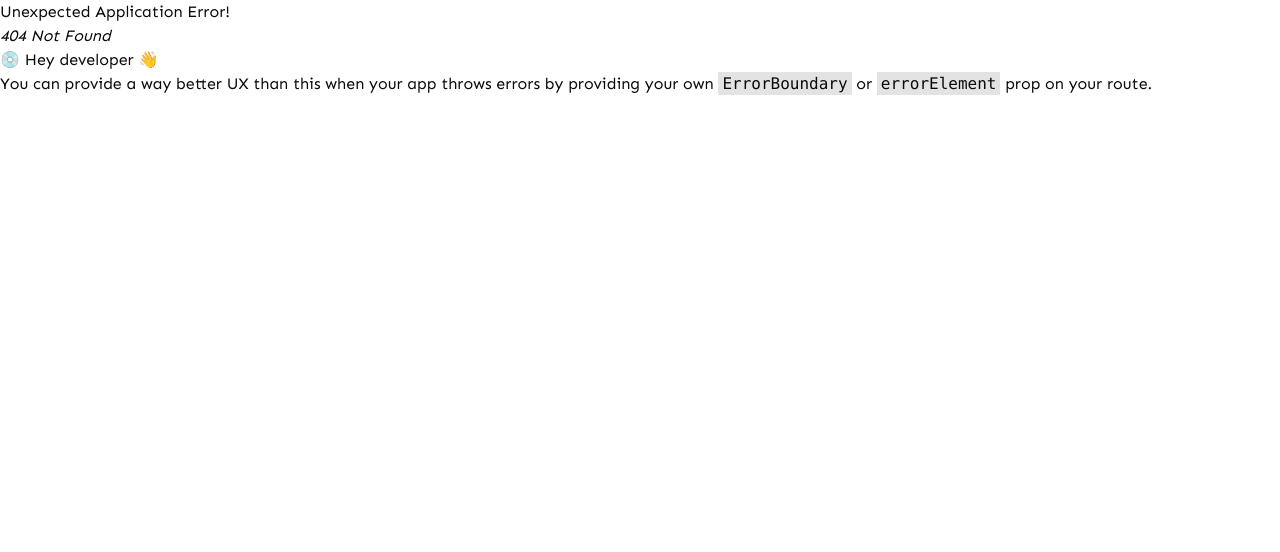
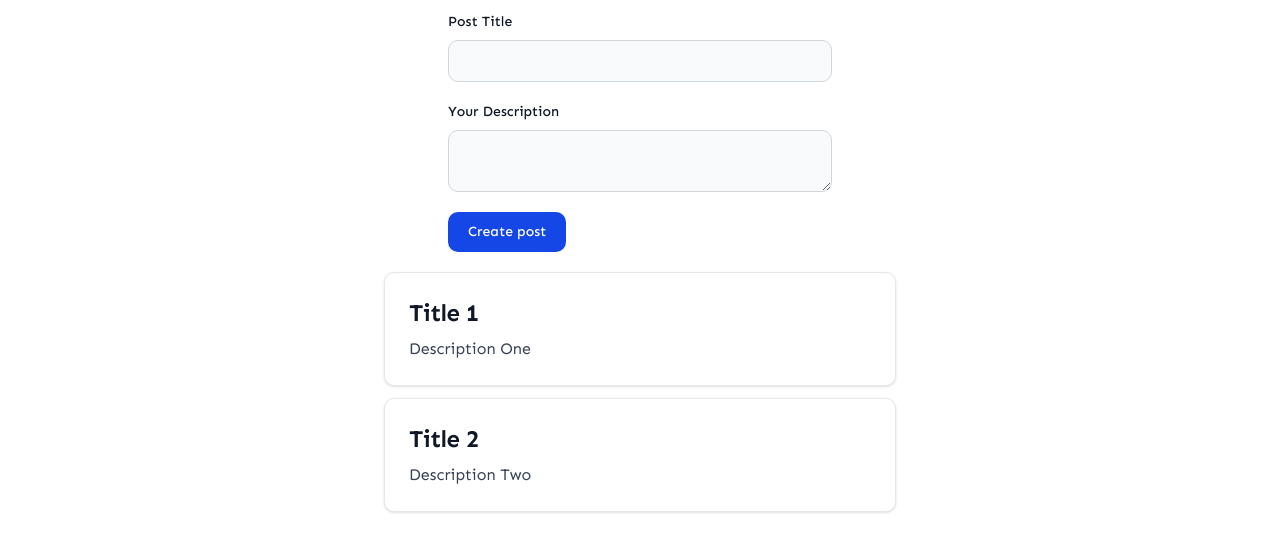
Before and after one commit to meshal23/restaurent-management-system, a React (Vite) app: page /post-redux in a window 1280 px wide. Before the commit this address had no page. Shown: the top 552 px of the page. Built offline with nearby package versions, Linux system fonts and the light colour scheme; sample sign-in values are in the browser's storage; what tailwindcss-motion would draw is missing.

Commit message:
redux counter app and post app

```diff
--- a/src/App.tsx
+++ b/src/App.tsx
@@ -12,6 +12,8 @@ import Products from "./pocketbase/Products";
 import Login, { clientAction as LoginAction } from "./Auth/Login";
 import Register, { clientAction as RegisterAction } from "./Auth/Register";
 import MainLayout from "./Layout/MainLayout";
+import Counter from "./features/counter/Counter";
+import PostList from "./features/PostList/PostList";
 
 function App() {
   const router = createBrowserRouter(
@@ -27,6 +29,10 @@ function App() {
           <Route path="/" element={<Welcome data={"Hello"} test={true} />} />
           <Route path="/generics" element={<SummaryExample />} />
           <Route path="/pocketbase-crud" element={<Products />} />
+
+          {/* Redux Stuff */}
+          <Route path="/counter-redux" element={<Counter />} />
+          <Route path="/post-redux" element={<PostList />} />
         </Route>
       </>
     )
--- a/src/Auth/Login.tsx
+++ b/src/Auth/Login.tsx
@@ -30,6 +30,11 @@ export async function clientAction({ request }: ActionFunctionArgs) {
     console.log(err);
     toast.error("check your username or password");
     return redirect("/login");
+  } finally {
+    setTimeout(() => {
+      localStorage.removeItem("pocketbase_token");
+      toast.error("session timeout login again");
+    }, 24 * 60 * 60 * 1000);
   }
 }
 
--- /dev/null
+++ b/src/app/store.ts
@@ -0,0 +1,10 @@
+import { configureStore } from "@reduxjs/toolkit";
+import CounterReducer from "../features/counter/CounterSlice";
+import PostReducer from "../features/PostList/PostSlice";
+
+export const store = configureStore({
+  reducer: {
+    counter: CounterReducer,
+    posts: PostReducer,
+  },
+});
--- /dev/null
+++ b/src/features/PostList/CreatePostForm.tsx
@@ -0,0 +1,54 @@
+import { useState } from "react";
+import { useDispatch } from "react-redux";
+import { createPost } from "./PostSlice";
+import { nanoid } from "@reduxjs/toolkit";
+
+const CreatePostForm = () => {
+  const dispatch = useDispatch();
+  const [title, setTitle] = useState("");
+  const [description, setDescription] = useState("");
+  return (
+    <form className="max-w-sm mx-auto">
+      <div className="mb-5">
+        <label
+          htmlFor="email"
+          className="block mb-2 text-sm font-medium text-gray-900 dark:text-white"
+        >
+          Post Title
+        </label>
+        <input
+          type="email"
+          id="email"
+          className="bg-gray-50 border border-gray-300 text-gray-900 text-sm rounded-lg focus:ring-blue-500 focus:border-blue-500 block w-full p-2.5 dark:bg-gray-700 dark:border-gray-600 dark:placeholder-gray-400 dark:text-white dark:focus:ring-blue-500 dark:focus:border-blue-500"
+          required
+          onChange={(e) => setTitle(e.target.value)}
+        />
+      </div>
+      <div className="mb-5">
+        <label
+          htmlFor="password"
+          className="block mb-2 text-sm font-medium text-gray-900 dark:text-white"
+        >
+          Your Description
+        </label>
+        <textarea
+          id="password"
+          className="bg-gray-50 border border-gray-300 text-gray-900 text-sm rounded-lg focus:ring-blue-500 focus:border-blue-500 block w-full p-2.5 dark:bg-gray-700 dark:border-gray-600 dark:placeholder-gray-400 dark:text-white dark:focus:ring-blue-500 dark:focus:border-blue-500"
+          required
+          onChange={(e) => setDescription(e.target.value)}
+        ></textarea>
+      </div>
+      <button
+        type="submit"
+        onClick={() =>
+          dispatch(createPost({ id: nanoid(), title, description }))
+        }
+        className="text-white bg-blue-700 hover:bg-blue-800 focus:ring-4 focus:outline-none focus:ring-blue-300 font-medium rounded-lg text-sm w-full sm:w-auto px-5 py-2.5 text-center dark:bg-blue-600 dark:hover:bg-blue-700 dark:focus:ring-blue-800"
+      >
+        Create post
+      </button>
+    </form>
+  );
+};
+
+export default CreatePostForm;
--- /dev/null
+++ b/src/features/PostList/PostList.tsx
@@ -0,0 +1,35 @@
+/* eslint-disable @typescript-eslint/no-explicit-any */
+import { useSelector } from "react-redux";
+import CreatePostForm from "./CreatePostForm";
+
+const PostList = () => {
+  const posts = useSelector((state: any) => state.posts);
+  return (
+    <section className="w-full flex flex-col justify-center items-center">
+      <div className="w-full mt-3">
+        <CreatePostForm />
+      </div>
+
+      {/* post list */}
+      <div className="w-full mt-5 flex flex-col justify-center items-center gap-3">
+        {posts.map((post: any) => {
+          return (
+            <div
+              key={post.id}
+              className="block min-w-lg p-6 bg-white border border-gray-200 rounded-lg shadow-sm hover:bg-gray-100 dark:bg-gray-800 dark:border-gray-700 dark:hover:bg-gray-700"
+            >
+              <h5 className="mb-2 text-2xl font-bold tracking-tight text-gray-900 dark:text-white">
+                {post.title}
+              </h5>
+              <p className="font-normal text-gray-700 dark:text-gray-400">
+                {post.description}
+              </p>
+            </div>
+          );
+        })}
+      </div>
+    </section>
+  );
+};
+
+export default PostList;
--- /dev/null
+++ b/src/features/PostList/PostSlice.ts
@@ -0,0 +1,28 @@
+import { createSlice } from "@reduxjs/toolkit";
+
+const initialState = [
+  {
+    id: "1",
+    title: "Title 1",
+    description: " Description One",
+  },
+
+  {
+    id: "2",
+    title: "Title 2",
+    description: " Description Two",
+  },
+];
+
+const postSlice = createSlice({
+  name: "posts",
+  initialState,
+  reducers: {
+    createPost: (state, action) => {
+      state.push(action.payload);
+    },
+  },
+});
+
+export const { createPost } = postSlice.actions;
+export default postSlice.reducer;
--- /dev/null
+++ b/src/features/counter/Counter.tsx
@@ -0,0 +1,61 @@
+/* eslint-disable @typescript-eslint/no-explicit-any */
+import { useDispatch, useSelector } from "react-redux";
+import { decrement, increment, incrementByAmount, reset } from "./CounterSlice";
+import { useState } from "react";
+
+const Counter = () => {
+  const count = useSelector((state: any) => state.counter.count);
+  const dispatch = useDispatch();
+
+  const [incrementAmt, setIncrementAmt] = useState(0);
+
+  const resetAll = () => {
+    setIncrementAmt(0);
+    dispatch(reset());
+  };
+
+  const addValue = Number(incrementAmt) | 0;
+
+  return (
+    <div className=" w-full flex flex-col items-center justify-center min-h-screen">
+      <div className="text-3xl mb-4">{count}</div>
+      <div className="flex gap-8 ">
+        <button
+          className="text-3xl p-4 border border-green-300 rounded-lg"
+          onClick={() => dispatch(increment())}
+        >
+          +
+        </button>
+        <button
+          className="text-3xl border border-red-300 rounded-lg p-4"
+          onClick={() => dispatch(decrement())}
+        >
+          -
+        </button>
+      </div>
+      <div className="flex gap-2">
+        <input
+          type="text"
+          className="p-3 border border-blue-200 mt-3 rounded-lg"
+          value={incrementAmt}
+          onChange={(e: any) => setIncrementAmt(e.target.value)}
+        />
+        <button
+          className="bg-blue-100 px-2 rounded-3xl cursor-pointer"
+          onClick={() => {
+            dispatch(incrementByAmount(addValue));
+            setIncrementAmt(0);
+          }}
+        >
+          Add {incrementAmt}
+        </button>
+      </div>
+
+      <div className="mt-3 bg-red-400 p-3 rounded-lg">
+        <button onClick={resetAll}>Reset</button>
+      </div>
+    </div>
+  );
+};
+
+export default Counter;
--- /dev/null
+++ b/src/features/counter/CounterSlice.ts
@@ -0,0 +1,31 @@
+import { createSlice } from "@reduxjs/toolkit";
+
+const initialState = {
+  count: 0,
+};
+
+export const CounterSlice = createSlice({
+  name: "counter",
+  initialState,
+  reducers: {
+    increment: (state) => {
+      state.count += 1;
+    },
+
+    decrement: (state) => {
+      state.count -= 1;
+    },
+
+    reset: (state) => {
+      state.count = 0;
+    },
+
+    incrementByAmount: (state, action) => {
+      state.count += action.payload;
+    },
+  },
+});
+
+export const { increment, decrement, reset, incrementByAmount } =
+  CounterSlice.actions;
+export default CounterSlice.reducer;
--- a/src/main.tsx
+++ b/src/main.tsx
@@ -4,12 +4,17 @@ import "./index.css";
 import App from "./App.tsx";
 import { QueryClient, QueryClientProvider } from "@tanstack/react-query";
 
+import { store } from "./app/store";
+import { Provider } from "react-redux";
+
 const queryClient = new QueryClient({});
 
 createRoot(document.getElementById("root")!).render(
   <StrictMode>
     <QueryClientProvider client={queryClient}>
-      <App />
+      <Provider store={store}>
+        <App />
+      </Provider>
     </QueryClientProvider>
   </StrictMode>
 );
```
